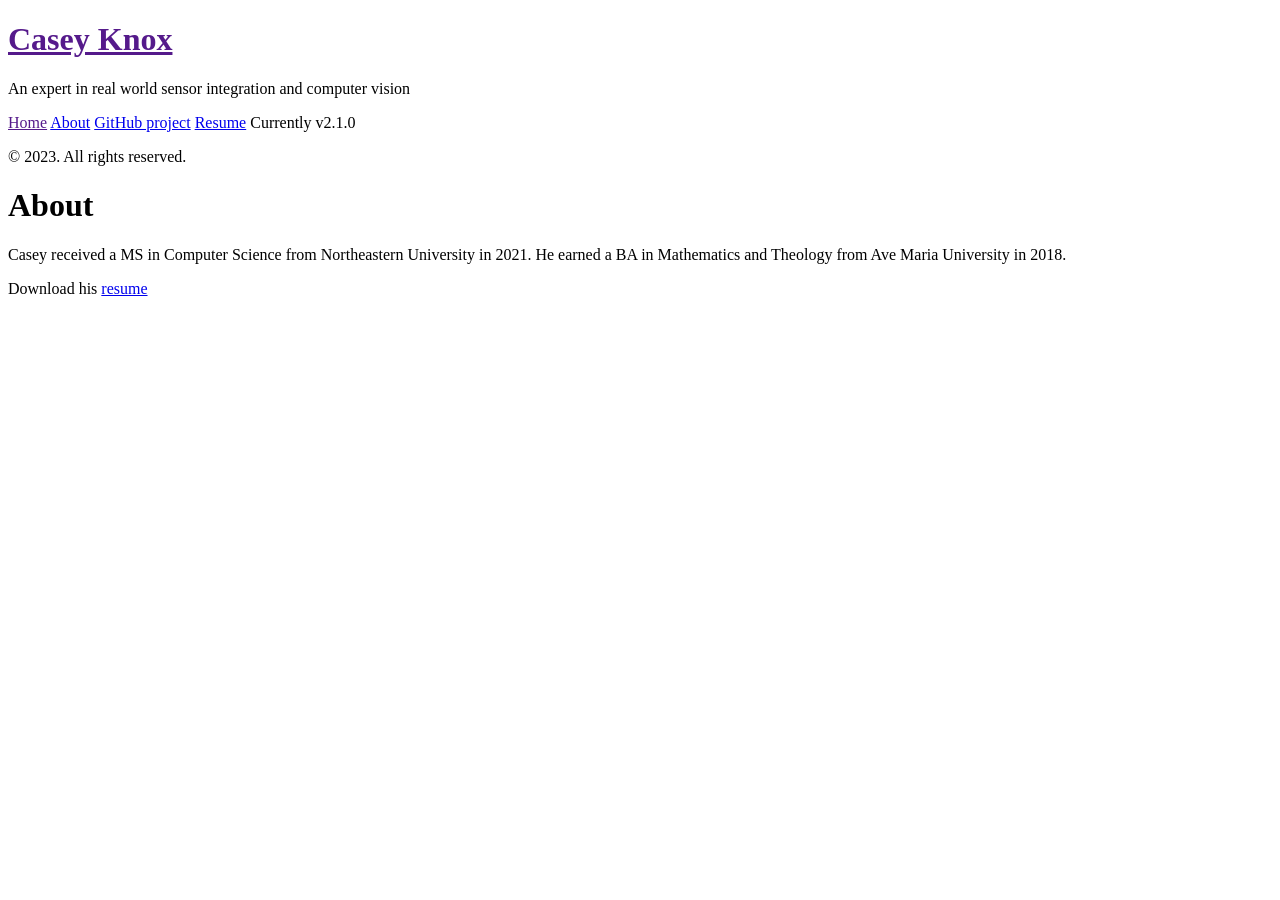
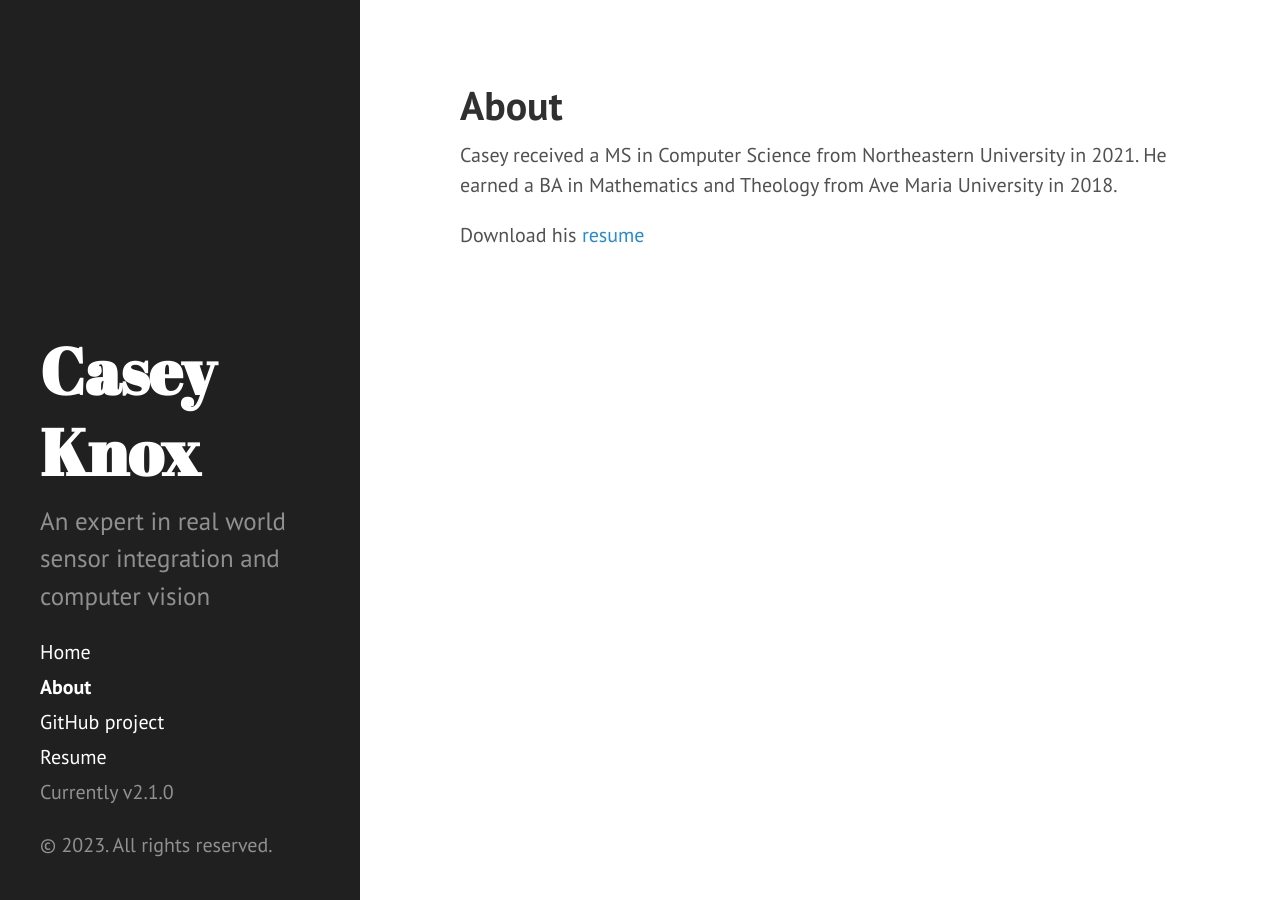
Before and after one commit to CaseyKnox/caseyknox.github.io, a Jekyll site: the page built from about.md, in a window 1280 px wide. Built offline with Jekyll 4.4.1, drawn with Linux system fonts in a browser that asks for light colours; Markdown is read by kramdown in place of the engine named in the settings.

Commit message:
absolute path

```diff
--- a/_includes/head.html
+++ b/_includes/head.html
@@ -15,14 +15,24 @@
   </title>
 
   <!-- CSS -->
+  <!--
   <link rel="stylesheet" href="{{ site.baseurl }}public/css/poole.css">
   <link rel="stylesheet" href="{{ site.baseurl }}public/css/syntax.css">
   <link rel="stylesheet" href="{{ site.baseurl }}public/css/hyde.css">
+
+  <link rel="apple-touch-icon-precomposed" sizes="144x144" href="{{ site.baseurl }}public/apple-touch-icon-144-precomposed.png">
+                                 <link rel="shortcut icon" href="{{ site.baseurl }}public/favicon.ico">
+  -->
+
+  <link rel="stylesheet" href="/public/css/poole.css">
+  <link rel="stylesheet" href="/public/css/syntax.css">
+  <link rel="stylesheet" href="/public/css/hyde.css">
+
   <link rel="stylesheet" href="http://fonts.googleapis.com/css?family=PT+Sans:400,400italic,700|Abril+Fatface">
 
   <!-- Icons -->
-  <link rel="apple-touch-icon-precomposed" sizes="144x144" href="{{ site.baseurl }}public/apple-touch-icon-144-precomposed.png">
-                                 <link rel="shortcut icon" href="{{ site.baseurl }}public/favicon.ico">
+  <link rel="apple-touch-icon-precomposed" sizes="144x144" href="/public/apple-touch-icon-144-precomposed.png">
+                                 <link rel="shortcut icon" href="/public/favicon.ico">
 
   <!-- RSS -->
   <link rel="alternate" type="application/rss+xml" title="RSS" href="/atom.xml">
```
